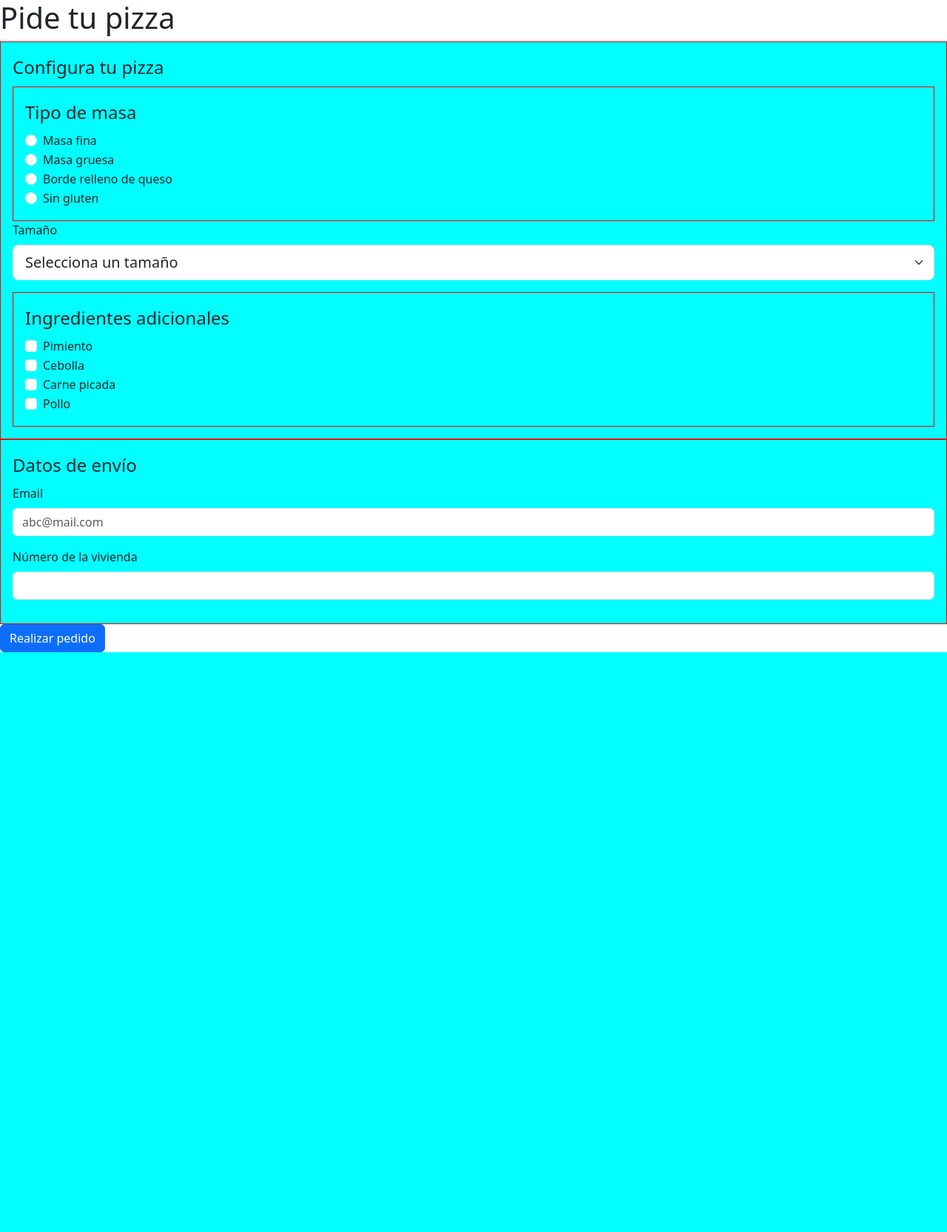
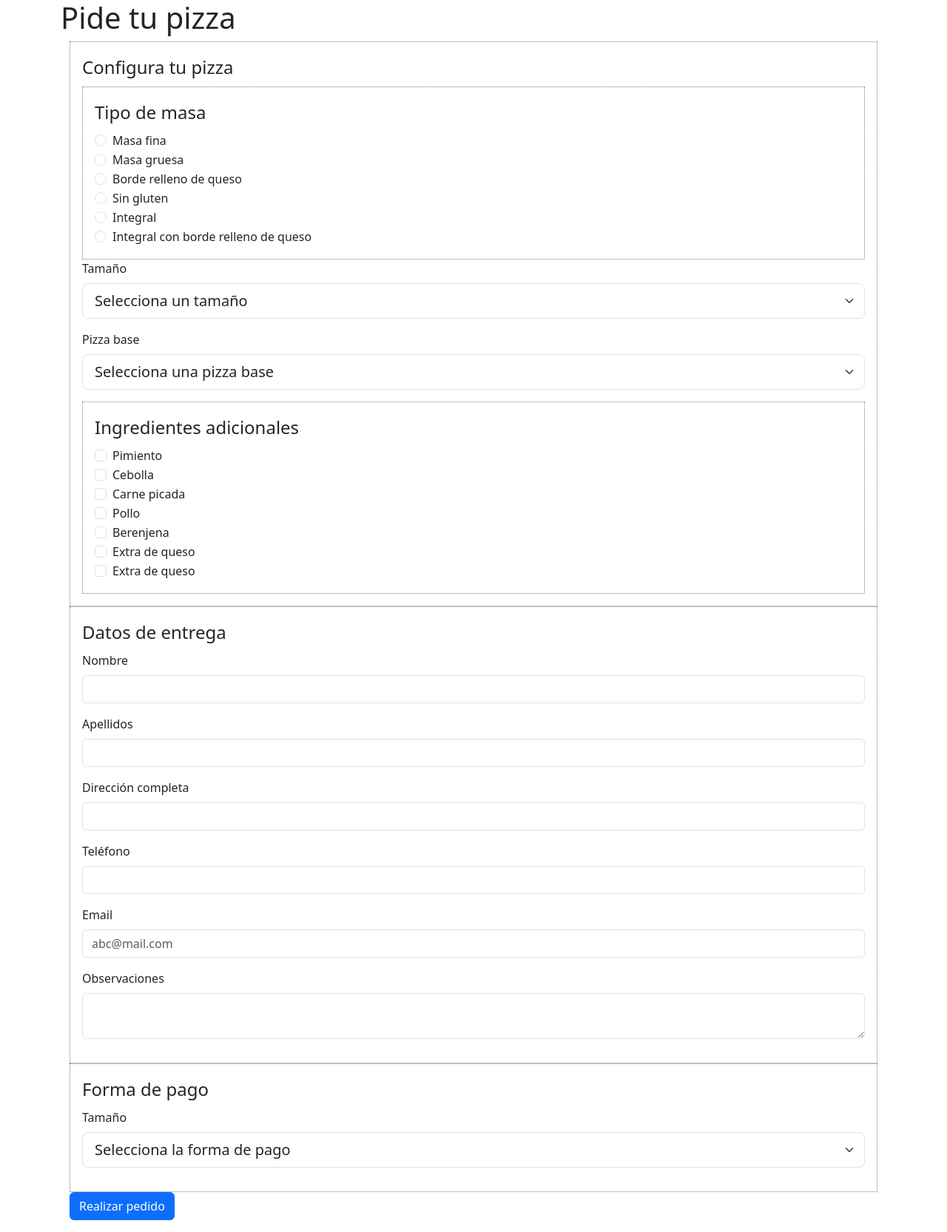
Before and after one commit to jllopezalvarez-profesor/DA2D1E-24-25-DWES-DAW-AD, a PHP site: page / in a window 1280 px wide. Shown: the whole page at 74% size. Before the commit the page ends 882 px from the top, so only its background shows below. Run offline with PHP 8.4, Linux system fonts and the light colour scheme.

Commit message:
Ejercicios resueltos

```diff
--- /dev/null
+++ b/UT1.1/PHP/Ejercicios/ejercicio-09/data.php
@@ -0,0 +1,15 @@
+<?php
+$tiposMasa = array(
+    'F' => 'Masa fina',
+    'G' => 'Masa gruesa',
+    'Q' => 'Borde relleno de queso',
+    'SG' => 'Sin gluten',
+    "I" => 'Integral',
+    "IQ" => 'Integral con borde relleno de queso'
+);
+$tamanios = array(
+    'S' => 'Pequeña',
+    'M' => 'Mediana',
+    'L' => 'Grande',
+    'XL' => 'Familiar'
+);
--- a/UT1.1/PHP/Ejercicios/ejercicio-09/index.html
+++ /dev/null
@@ -1,113 +0,0 @@
-<!DOCTYPE html>
-<html lang="en">
-
-<head>
-    <meta charset="UTF-8">
-    <meta name="viewport" content="width=device-width, initial-scale=1.0">
-    <title>Pide tu pizza</title>
-    <link rel="stylesheet" href="https://cdn.jsdelivr.net/npm/bootstrap@5.3.3/dist/css/bootstrap.min.css"
-        integrity="sha384-QWTKZyjpPEjISv5WaRU9OFeRpok6YctnYmDr5pNlyT2bRjXh0JMhjY6hW+ALEwIH" crossorigin="anonymous">
-
-    <style>
-        fieldset {
-            background-color: aqua;
-            padding: 1em;
-            border: 1px solid red;
-        }
-    </style>
-</head>
-
-<body>
-    <h1>Pide tu pizza</h1>
-    <form action="pedido.php" method="post">
-        <fieldset>
-            <legend>Configura tu pizza</legend>
-            <fieldset>
-                <legend>Tipo de masa</legend>
-                <div class="form-check">
-                    <input class="form-check-input" type="radio" name="masa" id="masaf" value="F">
-                    <label class="form-check-label" for="masaf">
-                        Masa fina
-                    </label>
-                </div>
-
-                <div class="form-check">
-                    <input class="form-check-input" type="radio" name="masa" id="masag" value="G">
-                    <label class="form-check-label" for="masag"> Masa gruesa </label>
-                </div>
-                <div class="form-check">
-                    <input class="form-check-input" type="radio" name="masa" id="masaq" value="Q">
-                    <label class="form-check-label" for="masaq"> Borde relleno de queso </label>
-                </div>
-                <div class="form-check">
-                    <input class="form-check-input" type="radio" name="masa" id="masasg" value="SG">
-                    <label class="form-check-label" for="masasg"> Sin gluten </label>
-                </div>
-
-
-
-
-
-            </fieldset>
-
-            <div class="mb-3">
-                <label for="tamanio" class="form-label">Tamaño</label>
-                <select class="form-select form-select-lg" name="tamanio" id="tamanio">
-                    <option value="" selected>Selecciona un tamaño</option>
-                    <option value="S">New Delhi</option>
-                    <option value="M">Mediana</option>
-                    <option value="L">Grande</option>
-                    <option value="XL">Familiar</option>
-                </select>
-            </div>
-
-
-            <fieldset>
-                <legend>Ingredientes adicionales</legend>
-
-                <div class="form-check">
-                    <input class="form-check-input" type="checkbox" value="IA-PIM" id="ia-pim" name="ia[]">
-                    <label class="form-check-label" for="ia-pim">Pimiento</label>
-                </div>
-                <div class="form-check">
-                    <input class="form-check-input" type="checkbox" value="IA-CEB" id="ia-ceb" name="ia[]">
-                    <label class="form-check-label" for="ia-ceb">Cebolla</label>
-                </div>
-                <div class="form-check">
-                    <input class="form-check-input" type="checkbox" value="IA-CP" id="ia-cp" name="ia[]">
-                    <label class="form-check-label" for="ia-cp">Carne picada</label>
-                </div>
-                <div class="form-check">
-                    <input class="form-check-input" type="checkbox" value="IA-PL" id="ia-pl" name="ia[]">
-                    <label class="form-check-label" for="ia-pl">Pollo</label>
-                </div>
-
-            </fieldset>
-
-
-        </fieldset>
-
-        <fieldset>
-            <legend>Datos de envío</legend>
-            <div class="mb-3">
-                <label for="email" class="form-label">Email</label>
-                <input type="text" class="form-control" name="email" id="email" placeholder="abc@mail.com">
-
-            </div>
-
-            <div class="mb-3">
-                <label for="numcalle" class="form-label">Número de la vivienda</label>
-                <input type="text" class="form-control" name="numcalle" id="numcalle">
-            </div>
-
-
-        </fieldset>
-
-
-        <button type="submit" name="pedido" value="valor-pedido" class="btn btn-primary">Realizar pedido</button>
-    </form>
-
-
-</body>
-
-</html>
--- /dev/null
+++ b/UT1.1/PHP/Ejercicios/ejercicio-09/index.php
@@ -0,0 +1,178 @@
+<!DOCTYPE html>
+<html lang="es">
+
+<head>
+    <meta charset="UTF-8">
+    <meta name="viewport" content="width=device-width, initial-scale=1.0">
+    <title>Pide tu pizza</title>
+    <link rel="stylesheet" href="https://cdn.jsdelivr.net/npm/bootstrap@5.3.3/dist/css/bootstrap.min.css"
+        integrity="sha384-QWTKZyjpPEjISv5WaRU9OFeRpok6YctnYmDr5pNlyT2bRjXh0JMhjY6hW+ALEwIH" crossorigin="anonymous">
+
+    <style>
+        fieldset {
+            padding: 1em;
+            border: 1px dotted gray;
+        }
+    </style>
+</head>
+
+<?php include "data.php" ?>
+
+<body>
+    <div class="container">
+        <h1>Pide tu pizza</h1>
+        <div class="container">
+            <form action="pedido.php" method="post">
+                <fieldset>
+                    <legend>Configura tu pizza</legend>
+                    <fieldset>
+                        <legend>Tipo de masa</legend>
+
+                        <?php foreach ($tiposMasa as $codigo => $nombre): ?>
+                            <div class="form-check">
+                                <input class="form-check-input" type="radio" name="masa" id="masa<?= $codigo ?>" value="<?= $codigo ?>">
+                                <label class="form-check-label" for="masa<?= $codigo ?>">
+                                    <?= $nombre ?>
+                                </label>
+                            </div>
+                        <?php endforeach ?>
+
+                        <!--
+                        <div class="form-check">
+                            <input class="form-check-input" type="radio" name="masa" id="masaf" value="F">
+                            <label class="form-check-label" for="masaf">
+                                Masa fina
+                            </label>
+                        </div>
+                        <div class="form-check">
+                            <input class="form-check-input" type="radio" name="masa" id="masag" value="G">
+                            <label class="form-check-label" for="masag"> Masa gruesa </label>
+                        </div>
+                        <div class="form-check">
+                            <input class="form-check-input" type="radio" name="masa" id="masaq" value="Q">
+                            <label class="form-check-label" for="masaq"> Borde relleno de queso </label>
+                        </div>
+                        <div class="form-check">
+                            <input class="form-check-input" type="radio" name="masa" id="masasg" value="SG">
+                            <label class="form-check-label" for="masasg"> Sin gluten </label>
+                        </div>
+                        <div class="form-check">
+                            <input class="form-check-input" type="radio" name="masa" id="masai" value="I">
+                            <label class="form-check-label" for="masai"> Integral </label>
+                        </div>
+                         -->
+                    </fieldset>
+
+                    <div class="mb-3">
+                        <label for="tamanio" class="form-label">Tamaño</label>
+                        <select class="form-select form-select-lg" name="tamanio" id="tamanio">
+                            <option value="" selected>Selecciona un tamaño</option>
+                            <?php foreach ($tamanios as $codigo => $nombre): ?>
+                                <option value="<?= $codigo ?>"><?= $nombre ?></option>
+                            <?php endforeach ?>
+                            <!--
+                            <option value="S">Pequeña</option>
+                            <option value="M">Mediana</option>
+                            <option value="L">Grande</option>
+                            <option value="XL">Familiar</option>
+                            -->
+                        </select>
+                    </div>
+
+                    <div class="mb-3">
+                        <label for="base" class="form-label">Pizza base</label>
+                        <select class="form-select form-select-lg" name="base" id="base">
+                            <option value="" selected>Selecciona una pizza base</option>
+                            <option value="M">Margarita</option>
+                            <option value="BBQ">Barbacoa</option>
+                            <option value="4Q">Cuatro quesos</option>
+                        </select>
+                    </div>
+
+                    <fieldset>
+                        <legend>Ingredientes adicionales</legend>
+
+                        <div class="form-check">
+                            <input class="form-check-input" type="checkbox" value="IA-PIM" id="ia-pim" name="ia[]">
+                            <label class="form-check-label" for="ia-pim">Pimiento</label>
+                        </div>
+                        <div class="form-check">
+                            <input class="form-check-input" type="checkbox" value="IA-CEB" id="ia-ceb" name="ia[]">
+                            <label class="form-check-label" for="ia-ceb">Cebolla</label>
+                        </div>
+                        <div class="form-check">
+                            <input class="form-check-input" type="checkbox" value="IA-CP" id="ia-cp" name="ia[]">
+                            <label class="form-check-label" for="ia-cp">Carne picada</label>
+                        </div>
+                        <div class="form-check">
+                            <input class="form-check-input" type="checkbox" value="IA-PL" id="ia-pl" name="ia[]">
+                            <label class="form-check-label" for="ia-pl">Pollo</label>
+                        </div>
+                        <div class="form-check">
+                            <input class="form-check-input" type="checkbox" value="IA-BE" id="ia-be" name="ia[]">
+                            <label class="form-check-label" for="ia-be">Berenjena</label>
+                        </div>
+                        <div class="form-check">
+                            <input class="form-check-input" type="checkbox" value="IA-XQ" id="ia-xq" name="ia[]">
+                            <label class="form-check-label" for="ia-xq">Extra de queso</label>
+                        </div>
+                        <div class="form-check">
+                            <input class="form-check-input" type="checkbox" value="IA-BBQ" id="ia-bbq" name="ia[]">
+                            <label class="form-check-label" for="ia-bbq">Extra de queso</label>
+                        </div>
+                    </fieldset>
+                </fieldset>
+
+                <fieldset>
+                    <legend>Datos de entrega</legend>
+                    <div class="mb-3">
+                        <label for="nombre" class="form-label">Nombre</label>
+                        <input type="text" class="form-control" name="nombre" id="nombre">
+                    </div>
+                    <div class="mb-3">
+                        <label for="apellidos" class="form-label">Apellidos</label>
+                        <input type="text" class="form-control" name="apellidos" id="apellidos">
+                    </div>
+                    <div class="mb-3">
+                        <label for="direccion" class="form-label">Dirección completa</label>
+                        <input type="text" class="form-control" name="direccion" id="direccion">
+                    </div>
+                    <div class="mb-3">
+                        <label for="telefono" class="form-label">Teléfono</label>
+                        <input type="text" class="form-control" name="telefono" id="telefono">
+                    </div>
+                    <div class="mb-3">
+                        <label for="email" class="form-label">Email</label>
+                        <input type="text" class="form-control" name="email" id="email" placeholder="abc@mail.com">
+                    </div>
+                    <div class="mb-3">
+                        <label for="observaciones" class="form-label">Observaciones</label>
+                        <textarea class="form-control" name="observaciones" id="observaciones"></textarea>
+                    </div>
+                </fieldset>
+                <fieldset>
+                    <legend>Forma de pago</legend>
+                    <div class="mb-3">
+                        <label for="base" class="form-label">Tamaño</label>
+                        <select class="form-select form-select-lg" name="pago" id="pago">
+                            <option value="" selected>Selecciona la forma de pago</option>
+                            <option value="T">Tarjeta bancaria</option>
+                            <option value="B">Bizym</option>
+                            <option value="P">Paypal</option>
+                        </select>
+                    </div>
+
+                </fieldset>
+
+                <p>
+                    <button type="submit" name="pedido" value="valor-pedido" class="btn btn-primary">Realizar
+                        pedido</button>
+                </p>
+            </form>
+        </div>
+
+    </div>
+
+</body>
+
+</html>
--- a/UT1.1/PHP/Ejercicios/ejercicio-10/index.php
+++ b/UT1.1/PHP/Ejercicios/ejercicio-10/index.php
@@ -12,7 +12,7 @@
     <h2>Datos del fichero subido</h2>
     <p><?= var_dump($_FILES) ?></p>
     <p><?= var_dump($_FILES['documentos']) ?></p>
-    <p><?= var_dump($_FILES['documentos']['tmp_name']) ?></p>
+    <p><?= var_dump($_FILES['documentos']) ?></p>
     <h2>Ficheros subidos</h2>
     <?php
 
```
Also changed, not shown: UT1.1/PHP/Ejercicios/ejercicio-09/pedido.php (+6 -2 lines).
